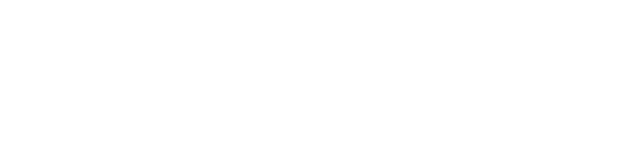
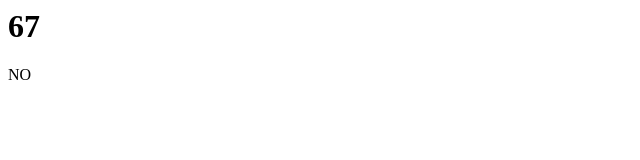
Before and after one commit to avatarxpro3-ui/my-first-project, a plain HTML site: page index.html in a window 1280 px wide. Shown: the full height of the page, 0-640 px from the left. Drawn offline with Linux system fonts and the light colour scheme.

Commit message:
да да

```diff
--- a/index.html
+++ b/index.html
@@ -1 +1,8 @@
 <!HTML>
+<html>
+    <head><title>Мой сайт</title></head>
+    <bode>
+        <h1>67</h1>
+        <p>NO</p>
+    </bode>
+</html>
```
